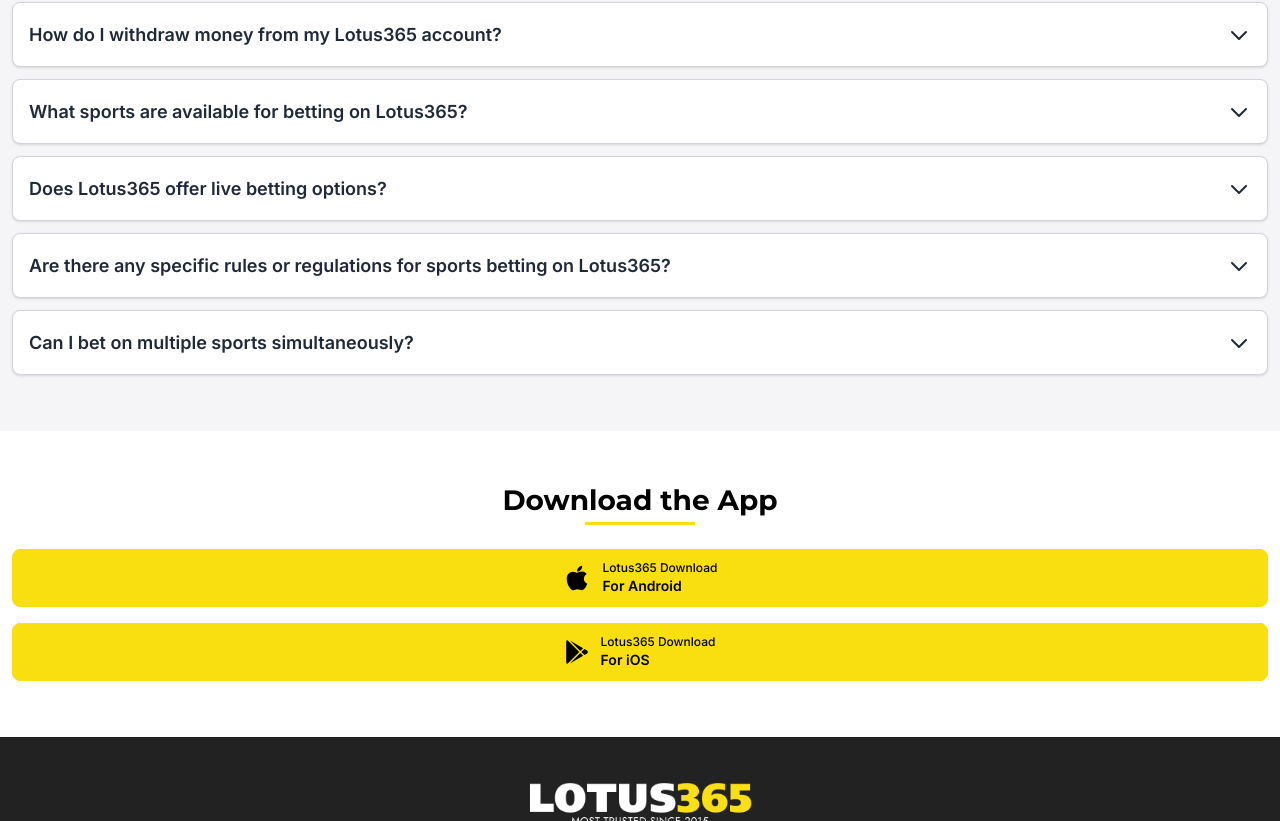
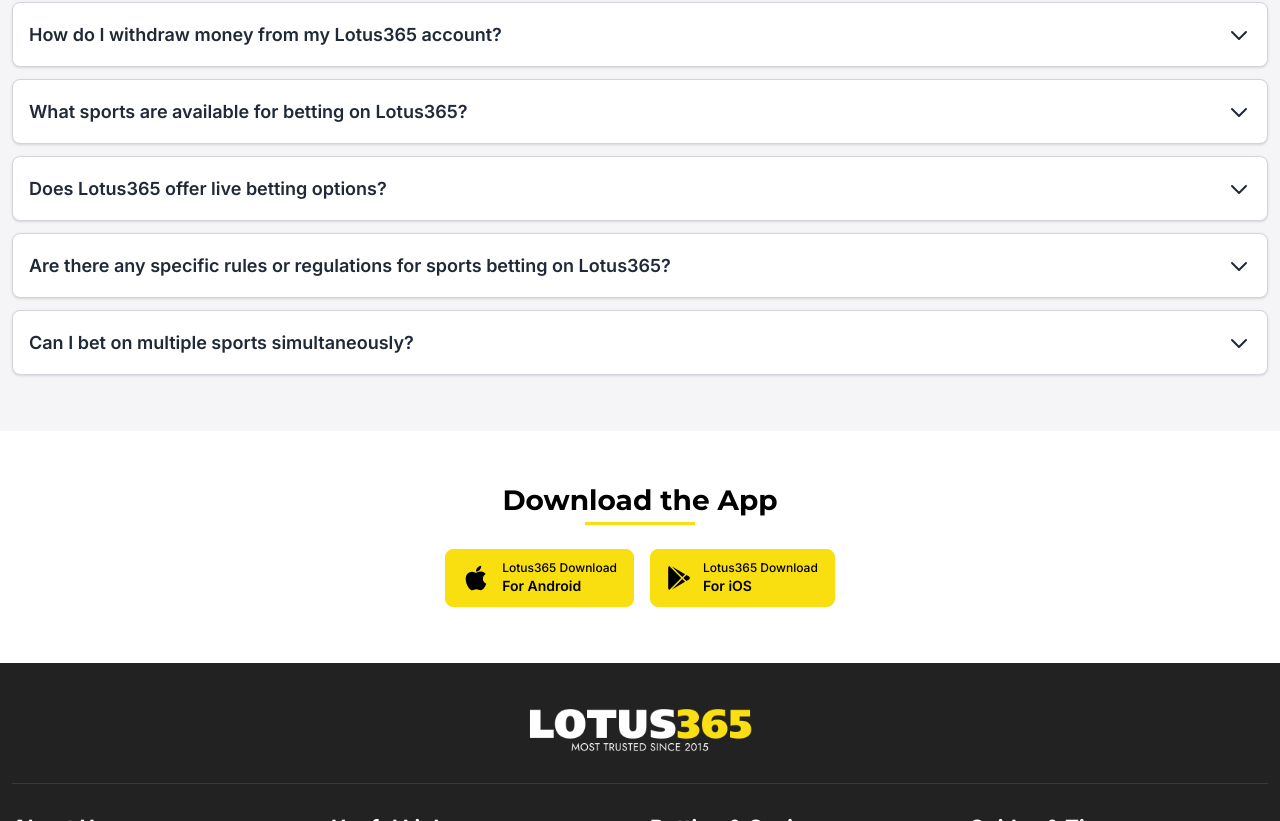
Before and after one commit to mohitlogicvine123/lotus-ads-1, a plain HTML site: page index.html in a window 1280 px wide. Shown: the part 1979-2800 px from the top of the page. Drawn offline with nearby package versions, Linux system fonts and the light colour scheme.

Commit message:
some design changes

```diff
--- a/index.html
+++ b/index.html
@@ -710,7 +710,7 @@
             </h3>
             <div class="md:mt-6 mt-5">
                 <div class="justify-center items-center sm:mt-3 mt-2.5 flex sm:gap-4 gap-2.5 text-nowrap flex-wrap">
-                    <a href="https://lotus36.in/inplay" target="_blank" class="transition-allsm:w-auto w-full ease-in-out duration-300 border border-theme2 hover:border-black flex bg-theme2 hover:bg-white text-black rounded-lg inline-flex items-center sm:justify-center px-4 py-2.5">
+                    <a href="https://lotus36.in/inplay" target="_blank" class="transition-all sm:w-auto w-full ease-in-out duration-300 border border-theme2 hover:border-black flex bg-theme2 hover:bg-white text-black rounded-lg inline-flex items-center sm:justify-center px-4 py-2.5">
                         <svg class="mr-3 w-7 h-7" aria-hidden="true" focusable="false" data-prefix="fab" data-icon="apple" role="img" xmlns="http://www.w3.org/2000/svg" viewBox="0 0 384 512">
                             <path fill="currentColor" d="M318.7 268.7c-.2-36.7 16.4-64.4 50-84.8-18.8-26.9-47.2-41.7-84.7-44.6-35.5-2.8-74.3 20.7-88.5 20.7-15 0-49.4-19.7-76.4-19.7C63.3 141.2 4 184.8 4 273.5q0 39.3 14.4 81.2c12.8 36.7 59 126.7 107.2 125.2 25.2-.6 43-17.9 75.8-17.9 31.8 0 48.3 17.9 76.4 17.9 48.6-.7 90.4-82.5 102.6-119.3-65.2-30.7-61.7-90-61.7-91.9zm-56.6-164.2c27.3-32.4 24.8-61.9 24-72.5-24.1 1.4-52 16.4-67.9 34.9-17.5 19.8-27.8 44.3-25.6 71.9 26.1 2 49.9-11.4 69.5-34.3z">
                             </path>
@@ -720,7 +720,7 @@
                             <div class="-mt-1 font-sans text-sm font-semibold"> For Android</div>
                         </div>
                     </a>
-                    <a href="https://lotus36.in/inplay" target="_blank" class="transition-allsm:w-auto w-full ease-in-out duration-300 border border-theme2 hover:border-black flex bg-theme2 hover:bg-white text-black rounded-lg inline-flex items-center sm:justify-center px-4 py-2.5">
+                    <a href="https://lotus36.in/inplay" target="_blank" class="transition-all sm:w-auto w-full ease-in-out duration-300 border border-theme2 hover:border-black flex bg-theme2 hover:bg-white text-black rounded-lg inline-flex items-center sm:justify-center px-4 py-2.5">
                         <svg class="mr-3 size-6" aria-hidden="true" focusable="false" data-prefix="fab" data-icon="google-play" role="img" xmlns="http://www.w3.org/2000/svg" viewBox="0 0 512 512">
                             <path fill="currentColor" d="M325.3 234.3L104.6 13l280.8 161.2-60.1 60.1zM47 0C34 6.8 25.3 19.2 25.3 35.3v441.3c0 16.1 8.7 28.5 21.7 35.3l256.6-256L47 0zm425.2 225.6l-58.9-34.1-65.7 64.5 65.7 64.5 60.1-34.1c18-14.3 18-46.5-1.2-60.8zM104.6 499l280.8-161.2-60.1-60.1L104.6 499z">
                             </path>
```
